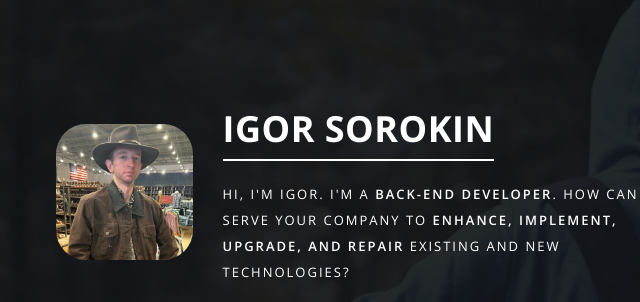
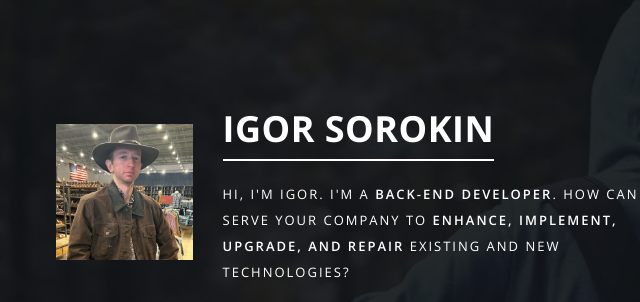
Before and after one commit to igorsorokin66/website, a plain HTML site: page index.html in a window 1280 px wide. Shown: the part 137-439 px from the top of the page, 458-1098 px from the left. Drawn offline with nearby package versions, Linux system fonts and the light colour scheme; files that its build step writes are made by us from their sources.

Commit message:
removed rounded border on profile pic

```diff
--- a/css/templatemo-main.css
+++ b/css/templatemo-main.css
@@ -329,7 +329,7 @@ nav a:hover::before {
 
 .first-content .author-image img {
 	margin-top: 15px;
-	border-radius: 30px;
+	/* border-radius: 30px; */
 	max-width: 100%;
 	overflow: hidden;
 	float: left;
```
